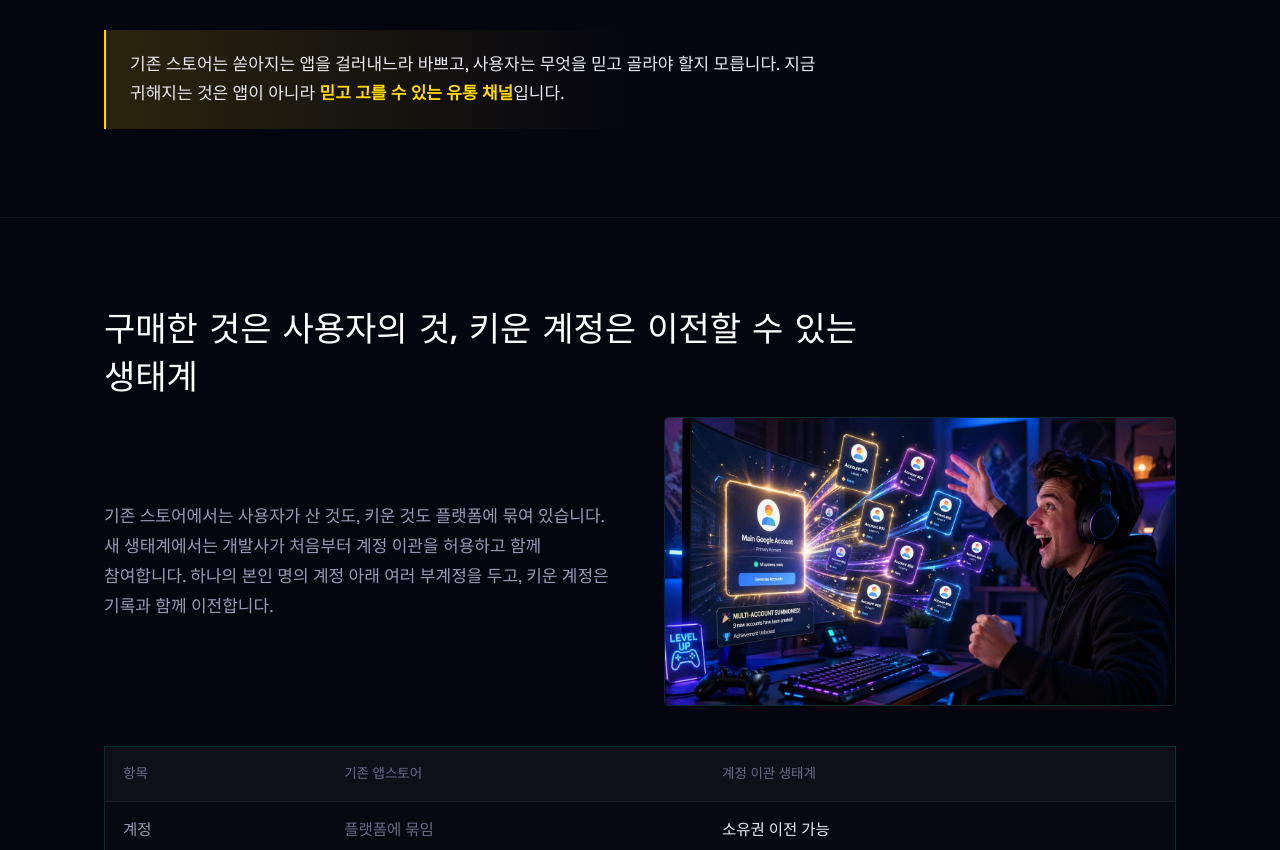
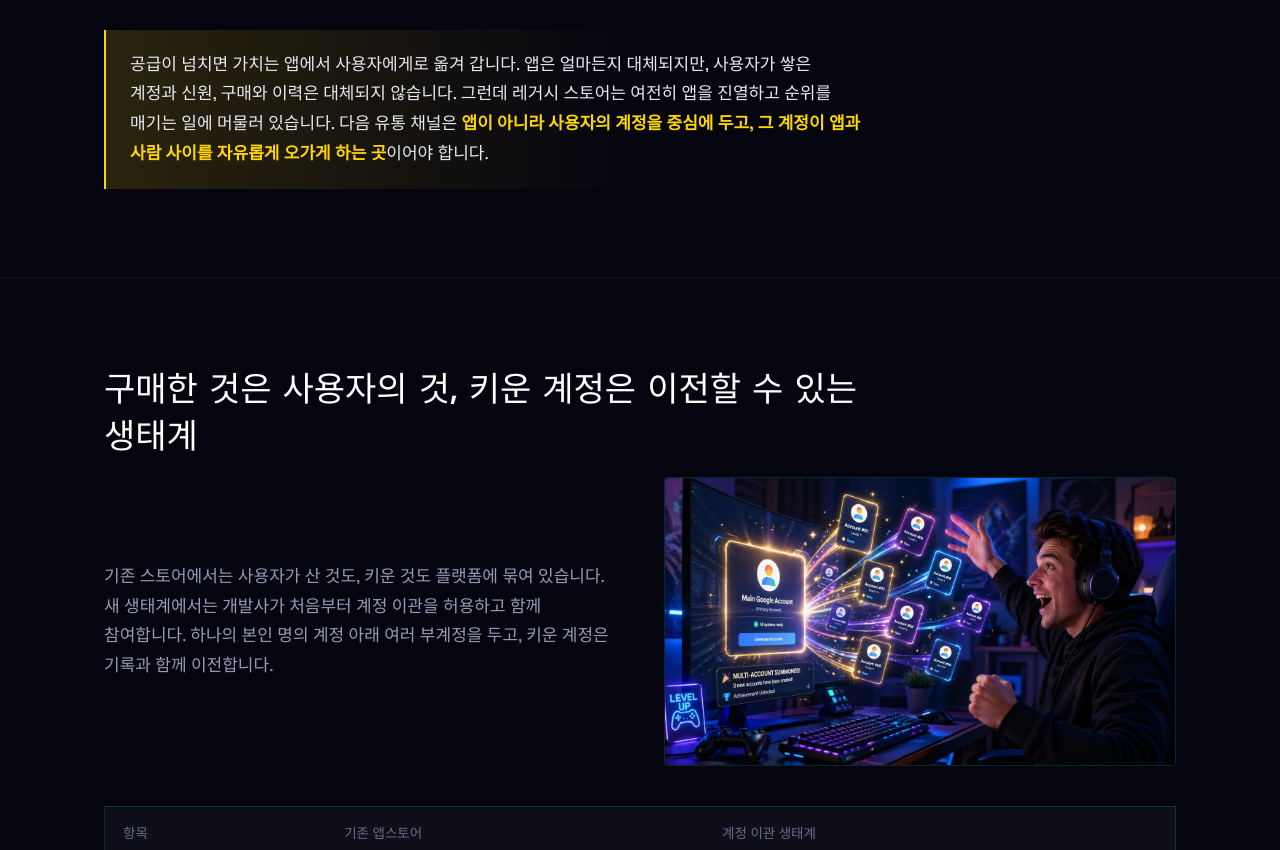
Before and after one commit to banstorm/altscodex-partners, a plain HTML site: page index.html in a window 1280 px wide. Shown: the part 2596-3446 px from the top of the page. Drawn offline with Linux system fonts and the light colour scheme; a web font is replaced by a local one.

Commit message:
공급 과잉 섹션 결론을 '가치가 앱에서 사용자 계정으로 이동한다'는 인사이트로 교체 (한·영)
Co-Authored-By: Claude Opus 5.5 <noreply@anthropic.com>
Claude-Session: https://claude.ai/code/session_01NSqBqq4LNbH3fyxqkQe5gV

```diff
--- a/index.html
+++ b/index.html
@@ -354,7 +354,7 @@
           </tbody>
         </table>
       </div>
-      <div class="callout"><p>기존 스토어는 쏟아지는 앱을 걸러내느라 바쁘고, 사용자는 무엇을 믿고 골라야 할지 모릅니다. 지금 귀해지는 것은 앱이 아니라 <strong>믿고 고를 수 있는 유통 채널</strong>입니다.</p></div>
+      <div class="callout"><p>공급이 넘치면 가치는 앱에서 사용자에게로 옮겨 갑니다. 앱은 얼마든지 대체되지만, 사용자가 쌓은 계정과 신원, 구매와 이력은 대체되지 않습니다. 그런데 레거시 스토어는 여전히 앱을 진열하고 순위를 매기는 일에 머물러 있습니다. 다음 유통 채널은 <strong>앱이 아니라 사용자의 계정을 중심에 두고, 그 계정이 앱과 사람 사이를 자유롭게 오가게 하는 곳</strong>이어야 합니다.</p></div>
     </div>
   </section>
 
```
Also changed, not shown: en.html (+1 -1 lines).
